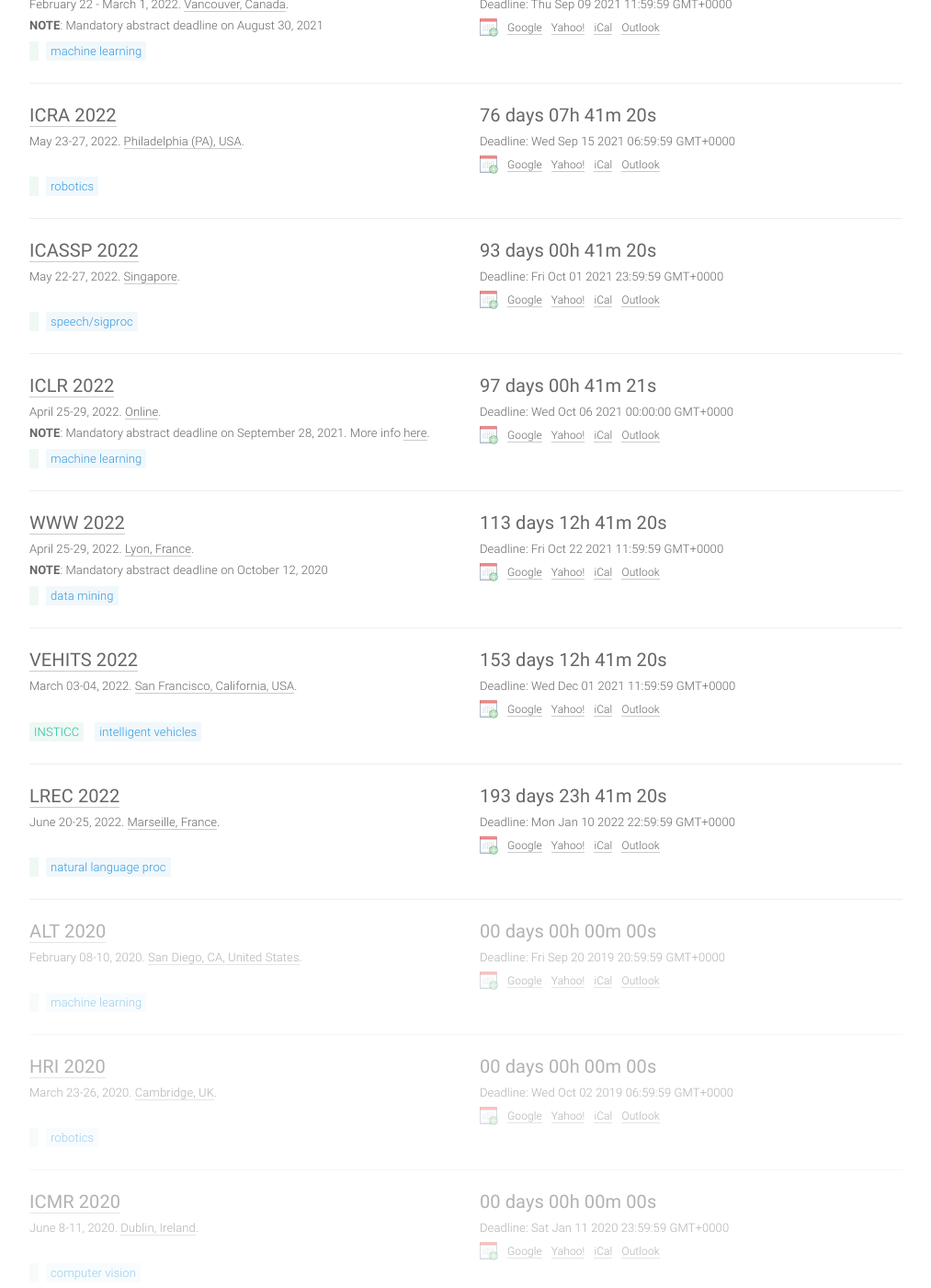
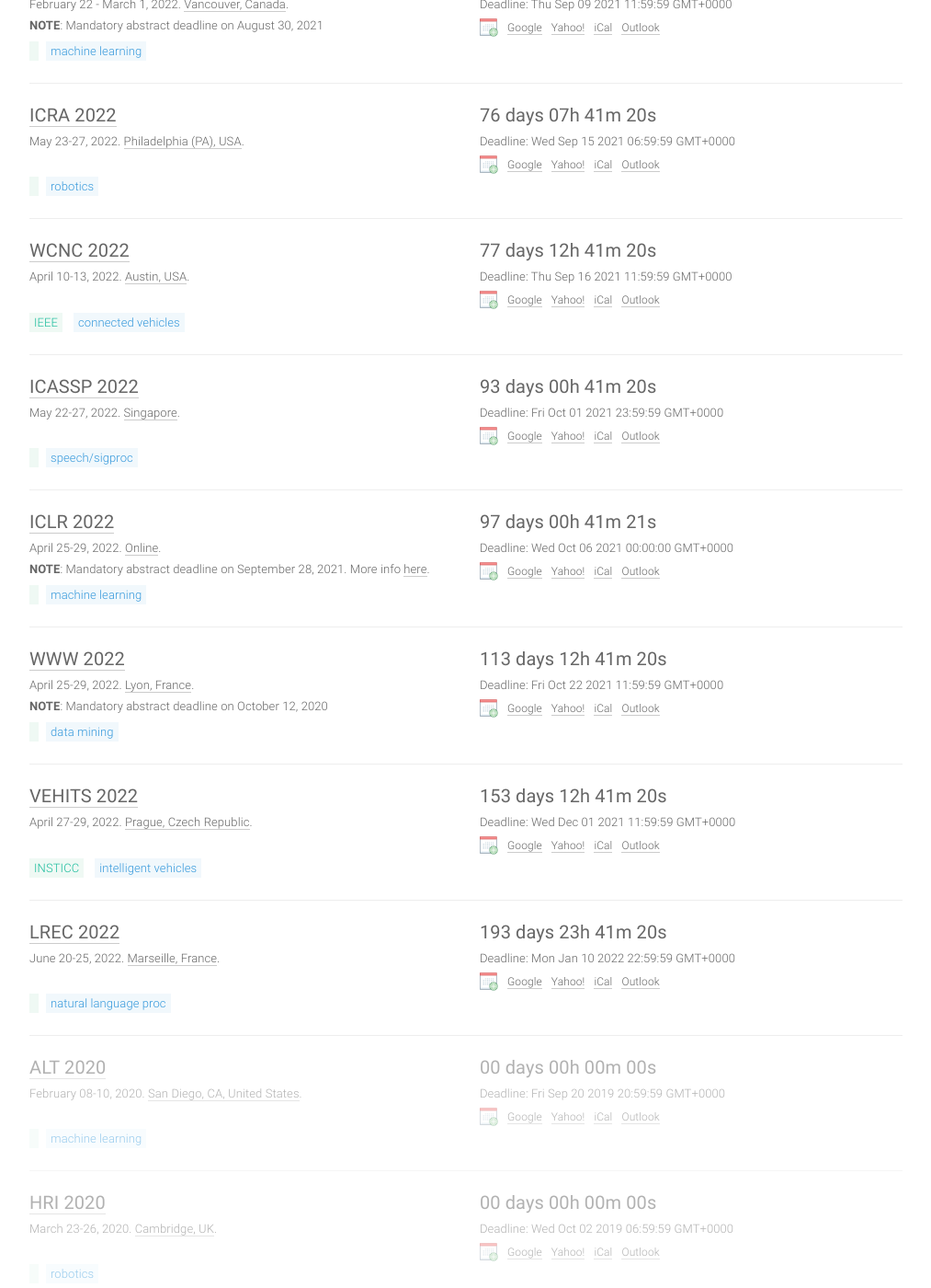
Before and after one commit to paperswithcode/ai-deadlines, a Jekyll site: the page built from index.html, in a window 1280 px wide and 1400 px high, scrolled down 641 px. Shown: the whole window at 92% size, without its empty margins (133-1146 px from the left). Built offline with Jekyll 4.4.1, drawn with Linux system fonts in a browser that asks for light colours; comment, search, counter and statistics services are not loaded.

Commit message:
Update conferences.yml

```diff
--- a/_data/conferences.yml
+++ b/_data/conferences.yml
@@ -1,18 +1,33 @@
 ---
 
+- title: WCNC
+  long: Wireless Communications and Networking Conference
+  hindex: 22
+  year: 2022
+  id: wcnc22
+  link: https://wcnc2022.ieee-wcnc.org/
+  deadline: '2021-09-15 23:59:59'
+  timezone: UTC-12
+  date: April 10-13, 2022
+  place: Austin, USA
+  sub: V2X
+  host: IEEE
+
 - title: VEHITS
+  long: International Conference on Vehicle Technology and Intelligent Transport Systems
   hindex: 9
   year: 2022
   id: vehits22
   link: http://www.vehits.org/
   deadline: '2021-11-30 23:59:59'
   timezone: UTC-12
-  date: March 03-04, 2022
-  place: San Francisco, California, USA
+  date: April 27-29, 2022
+  place: Prague, Czech Republic
   sub: IV
   host: INSTICC
 
 - title: FICC
+  long: Future of Information and Communication Conference
   hindex: --
   year: 2022
   id: ficc22
```
